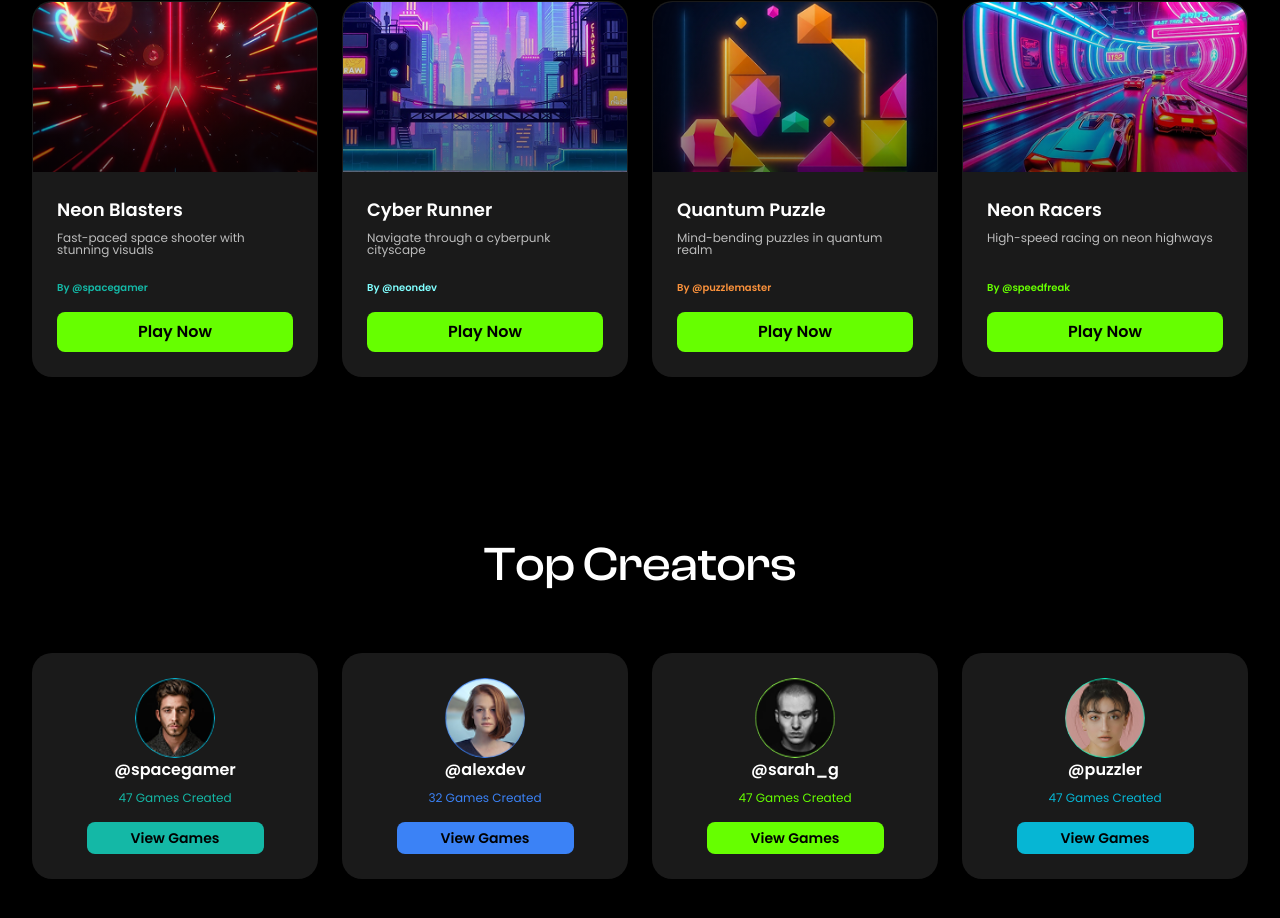
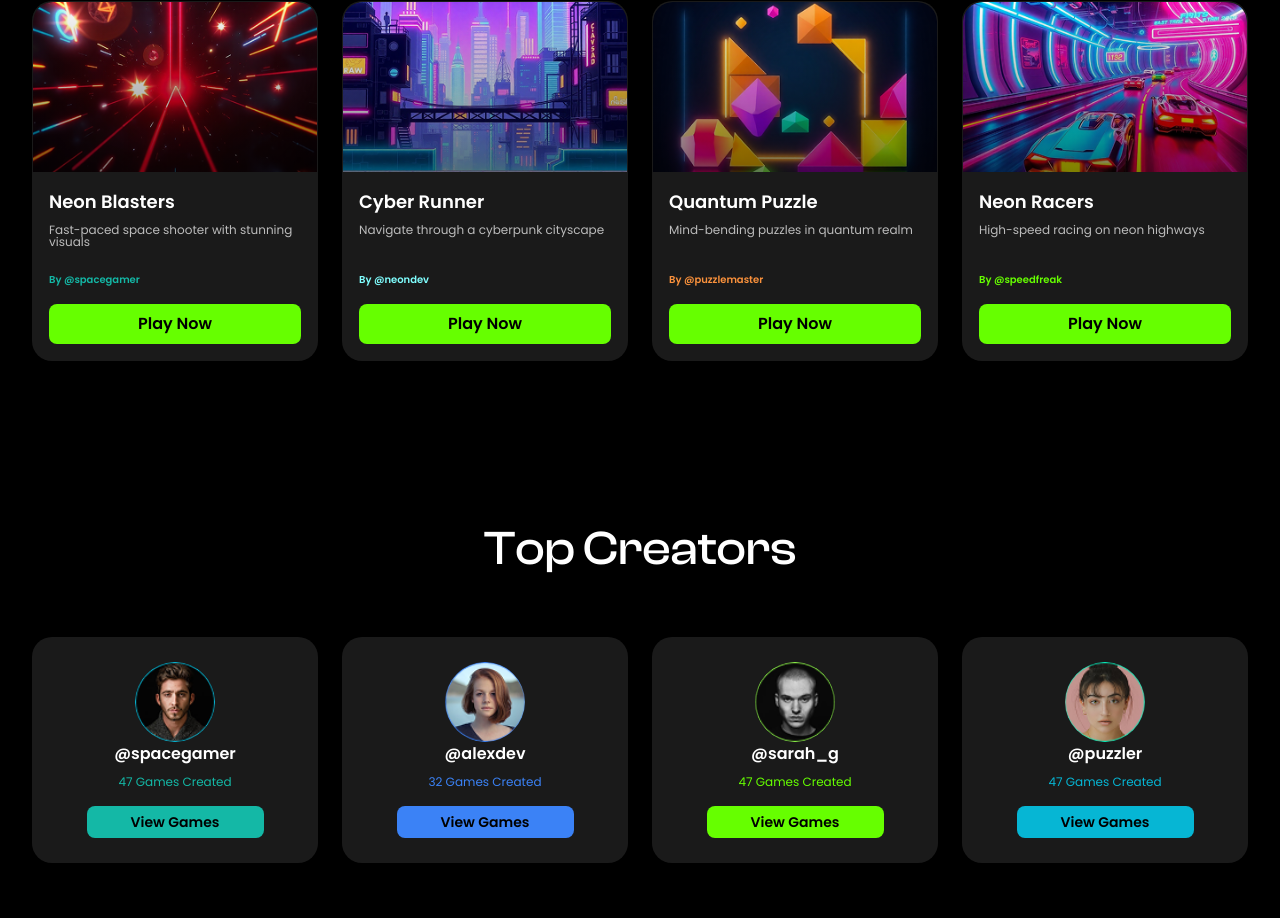
Before and after one commit to 0xnehasingh/GameTerminalFrontend, a React (Vite) app: page / in a window 1280 px wide. Shown: the part 931-1849 px from the top of the page. Built offline with nearby package versions, Linux system fonts and the light colour scheme.

Commit message:
Update FeaturedGames component to enhance game descriptions with HTML formatting and adjust padding for improved layout consistency.

```diff
--- a/src/components/FeaturedGames.tsx
+++ b/src/components/FeaturedGames.tsx
@@ -11,14 +11,14 @@ const FeaturedGames: React.FC = () => {
     },
     {
       title: 'Cyber Runner',
-      description: 'Navigate through a cyberpunk cityscape',
+      description: <div>Navigate through a cyberpunk cityscape <br/><br></br></div>,
       developer: '@neondev',
       textColor: 'text-blue-400',
       image: 'cyberpunk'
     },
     {
       title: 'Quantum Puzzle',
-      description: 'Mind-bending puzzles in quantum realm',
+      description: <div>Mind-bending puzzles in quantum realm <br/><br></br></div>,
       developer: '@puzzlemaster',
       textColor: 'text-orange-400',
       image: 'quantum'
@@ -91,7 +91,7 @@ const FeaturedGames: React.FC = () => {
             <div key={index} className="bg-dark-gray rounded-[20px] overflow-hidden hover:transform hover:scale-105 transition-all duration-300 cursor-pointer group border border-transparent hover:border-neon-green">
               {getGameImage(game.image)}
 
-              <div className="p-6">
+              <div className="p-4">
                 <h3 className="text-lg font-poppins font-semibold text-white mb-2">{game.title}</h3>
                 <p className="text-gray-300 text-sm mb-6 font-poppins font-regular group-hover:text-gray-200 transition-colors" style={{
                   fontFamily: 'Poppins',
```
